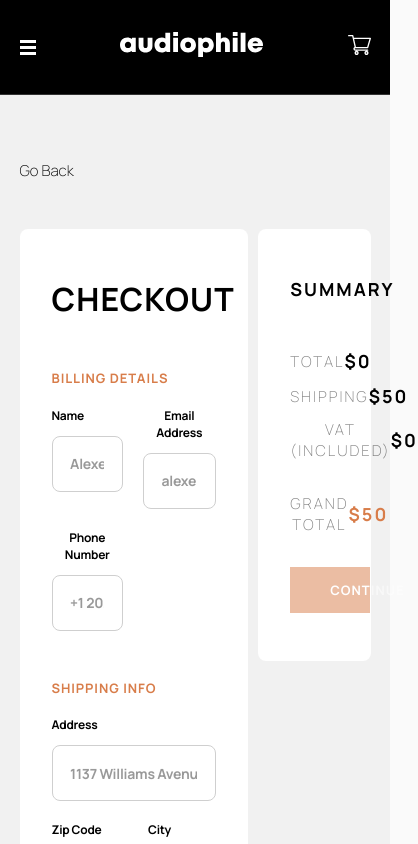
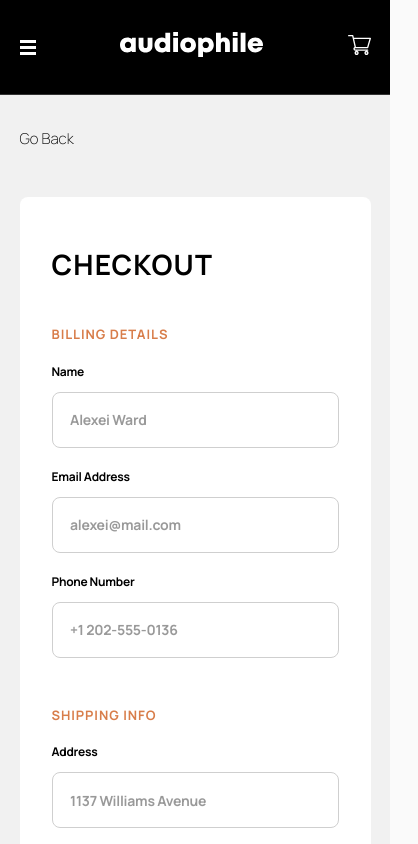
Before and after one commit to KvNGCzA/audiophile, a React (Create React App) app: page /checkout in a window 390 px wide. Shown: the top 844 px of the page, 418 px wide, since content can reach past the window. Built offline with nearby package versions, Linux system fonts and the light colour scheme; the HTML template or start-up script is replaced by a standard one.

Commit message:
make checkout page responsive

```diff
--- a/src/views/checkout/index.jsx
+++ b/src/views/checkout/index.jsx
@@ -1,97 +1,9 @@
-import { useState, useEffect } from 'react';
+import { useState } from 'react';
 import { useHistory } from 'react-router-dom';
 
 import './index.scss';
-import BillingDetails from './billingDetails';
-import ShippingInfo from './shippingInfo';
-import PaymentDetails from './paymentDetails';
-import { addCommasToPrice } from '../../helpers';
-
-const Left = ({ setPaymentMethod, paymentMethod }) => (
-  <div className='left'>
-    <h2>Checkout</h2>
-    <BillingDetails />
-    <ShippingInfo />
-    <PaymentDetails
-      setPaymentMethod={setPaymentMethod}
-      paymentMethod={paymentMethod}
-    />
-  </div>
-);
-
-const SummaryProduct = ({ cart, total, vat, grandTotal }) => (
-  <div className='summary-products'>
-    {cart.map(item => (
-      <div className='summary-product' key={item.id}>
-        <div className='left-summary'>¸
-          <img src={`${process.env.PUBLIC_URL}${item.image}`} alt='' />
-          <div className='summary-info'>
-            <span className='name'>{item.name.replace(item.category, '')}</span>
-            <span className='price'>${addCommasToPrice(item.price)}</span>
-          </div>
-        </div>
-        <div className='right-summary'>x{item.quantity}</div>
-      </div>
-    ))}
-  </div>
-);
-
-const Right = () => {
-  const [cart, setCart] = useState([]);
-  const [total, setTotal] = useState(0);
-  const [vat, setVat] = useState(0);
-  const [grandTotal, setGrandTotal] = useState(0);
-
-  useEffect(() => {
-    const cartContents = JSON.parse(localStorage.getItem('cart') || '[]');
-    let total = cartContents.map(item => item.price * item.quantity);
-
-    total =
-      total.length &&
-      total.reduce((accumulator, currentValue) => accumulator + currentValue);
-
-    setTotal(total);
-    setCart(cartContents);
-    setVat(total * 0.2);
-    setGrandTotal(total * 0.2 + total + 50);
-  }, []);
-
-  return (
-    <div className='right'>
-      <h4>summary</h4>
-
-      <SummaryProduct
-        cart={cart}
-        total={total}
-        vat={vat}
-        grandTotal={grandTotal}
-      />
-
-      <div className='info'>
-        <span>Total</span>
-        <span>${addCommasToPrice(total)}</span>
-      </div>
-      <div className='info'>
-        <span>shipping</span>
-        <span>$50</span>
-      </div>
-      <div className='info'>
-        <span>vat (included)</span>
-        <span>${addCommasToPrice(vat)}</span>
-      </div>
-      <div className='info grand-total'>
-        <span>grand total</span>
-        <span>${addCommasToPrice(grandTotal)}</span>
-      </div>
-      <button
-        className='btn btn--default continue-btn'
-        disabled={cart.length <= 0}
-      >
-        continue
-      </button>
-    </div>
-  );
-};
+import Left from './left';
+import Right from './right';
 
 const Checkout = () => {
   const history = useHistory();
--- a/src/views/checkout/index.scss
+++ b/src/views/checkout/index.scss
@@ -251,6 +251,7 @@
                 flex-direction: column;
                 align-items: flex-start;
                 font-weight: bold;
+                text-align: left;
 
                 .name {
                   font-size: rem-calc(15);
@@ -311,3 +312,45 @@
     }
   }
 }
+
+@media only screen and (max-width: 1024px) {
+  .checkout-page {
+    .checkout-page-content {
+      .section-parent {
+        flex-direction: column;
+
+        .left,
+        .right {
+          width: 100%;
+        }
+
+        .left {
+          margin-bottom: 4em;
+        }
+      }
+    }
+  }
+}
+
+@media only screen and (max-width: 708px) {
+  .checkout-page {
+    padding: 8em 0;
+
+    .checkout-page-content {
+      .section-parent {
+        .left {
+          h2 {
+            font-size: rem-calc(28);
+          }
+
+          .group {
+            .group-inputs,
+            .group-inputs--single {
+              grid-template-columns: auto;
+            }
+          }
+        }
+      }
+    }
+  }
+}
--- /dev/null
+++ b/src/views/checkout/left/index.jsx
@@ -0,0 +1,17 @@
+import BillingDetails from '../billingDetails';
+import PaymentDetails from '../paymentDetails';
+import ShippingInfo from '../shippingInfo';
+
+const Left = ({ setPaymentMethod, paymentMethod }) => (
+  <div className='left'>
+    <h2>Checkout</h2>
+    <BillingDetails />
+    <ShippingInfo />
+    <PaymentDetails
+      setPaymentMethod={setPaymentMethod}
+      paymentMethod={paymentMethod}
+    />
+  </div>
+);
+
+export default Left;
--- /dev/null
+++ b/src/views/checkout/right/index.jsx
@@ -0,0 +1,60 @@
+import { useState, useEffect } from 'react';
+
+import SummaryProduct from '../summaryProduct';
+import { addCommasToPrice } from '../../../helpers';
+
+const Right = () => {
+  const [cart, setCart] = useState([]);
+  const [total, setTotal] = useState(0);
+  const [vat, setVat] = useState(0);
+  const [grandTotal, setGrandTotal] = useState(0);
+
+  useEffect(() => {
+    const cartContents = JSON.parse(localStorage.getItem('cart') || '[]');
+    let total = cartContents.map(item => item.price * item.quantity);
+
+    total =
+      total.length &&
+      total.reduce((accumulator, currentValue) => accumulator + currentValue);
+
+    setTotal(total);
+    setCart(cartContents);
+    setVat(total * 0.2);
+    setGrandTotal(total * 0.2 + total + 50);
+  }, []);
+
+  return (
+    <div className='right'>
+      <h4>summary</h4>
+
+      <SummaryProduct
+        cart={cart}
+      />
+
+      <div className='info'>
+        <span>Total</span>
+        <span>${addCommasToPrice(total)}</span>
+      </div>
+      <div className='info'>
+        <span>shipping</span>
+        <span>$50</span>
+      </div>
+      <div className='info'>
+        <span>vat (included)</span>
+        <span>${addCommasToPrice(vat)}</span>
+      </div>
+      <div className='info grand-total'>
+        <span>grand total</span>
+        <span>${addCommasToPrice(grandTotal)}</span>
+      </div>
+      <button
+        className='btn btn--default continue-btn'
+        disabled={cart.length <= 0}
+      >
+        continue
+      </button>
+    </div>
+  );
+};
+
+export default Right;
--- /dev/null
+++ b/src/views/checkout/summaryProduct/index.jsx
@@ -0,0 +1,20 @@
+import { addCommasToPrice } from '../../../helpers';
+
+const SummaryProduct = ({ cart  }) => (
+  <div className='summary-products'>
+    {cart.map(item => (
+      <div className='summary-product' key={item.id}>
+        <div className='left-summary'>
+          <img src={`${process.env.PUBLIC_URL}${item.image}`} alt='' />
+          <div className='summary-info'>
+            <span className='name'>{item.name.replace(item.category, '')}</span>
+            <span className='price'>${addCommasToPrice(item.price)}</span>
+          </div>
+        </div>
+        <div className='right-summary'>x{item.quantity}</div>
+      </div>
+    ))}
+  </div>
+);
+
+export default SummaryProduct;
```
